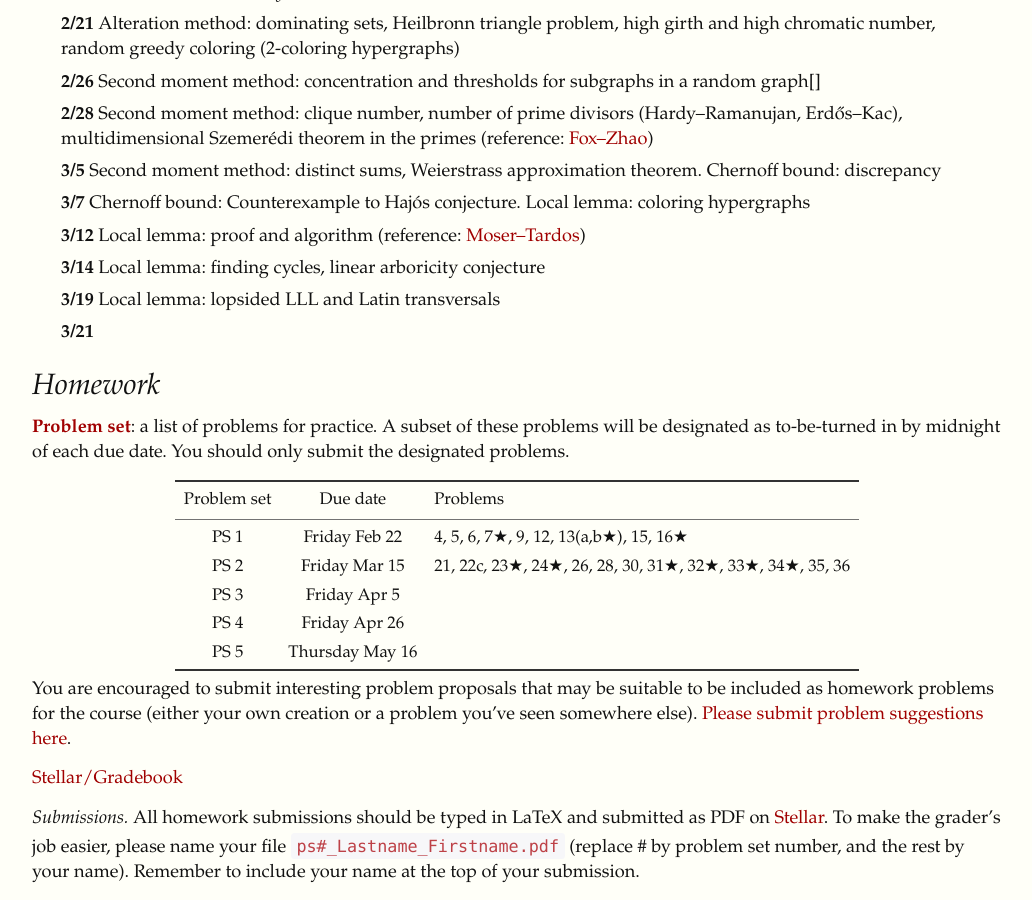
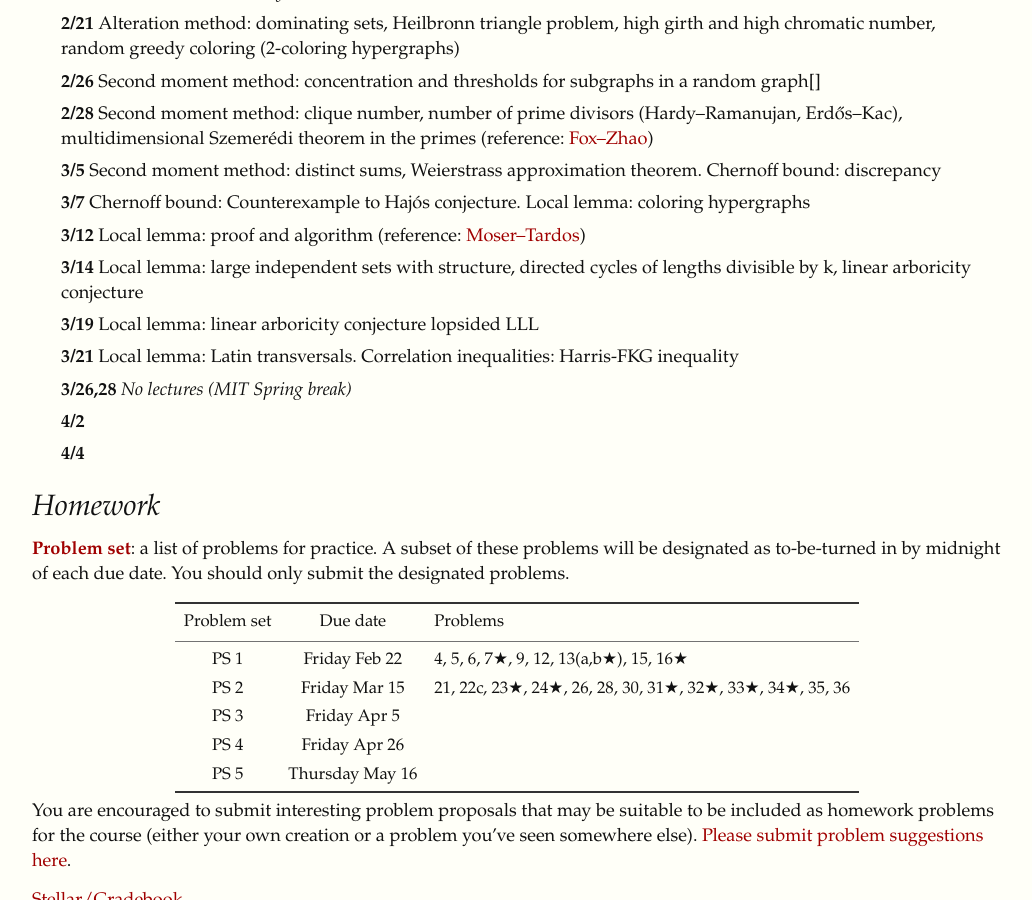
Before and after one commit to yufeizhao/yufeizhao.github.io, a Jekyll site: the page built from pm/index.md, in a window 1280 px wide and 900 px high, scrolled down 923 px. Shown: the whole window, without its empty margins (123-1155 px from the left). Built offline with Jekyll 4.4.1, drawn with Linux system fonts in a browser that asks for light colours; nearby versions of some CDN libraries; formulas are drawn with MathJax 3.

Commit message:
syllabus

```diff
--- a/pm/index.md
+++ b/pm/index.md
@@ -40,9 +40,12 @@ A graduate-level introduction to the probabilistic method, a fundamental and pow
 - **3/5** Second moment method: distinct sums, Weierstrass approximation theorem. Chernoff bound: discrepancy
 - **3/7** Chernoff bound: Counterexample to Hajós conjecture. Local lemma: coloring hypergraphs
 - **3/12** Local lemma: proof and algorithm (reference: [Moser--Tardos](https://arxiv.org/abs/0903.0544))
-- **3/14** Local lemma: finding cycles, linear arboricity conjecture
-- **3/19** Local lemma: lopsided LLL and Latin transversals
-- **3/21**
+- **3/14** Local lemma: large independent sets with structure, directed cycles of lengths divisible by k, linear arboricity conjecture
+- **3/19** Local lemma: linear arboricity conjecture lopsided LLL
+- **3/21** Local lemma: Latin transversals. Correlation inequalities: Harris-FKG inequality
+- **3/26,28** _No lectures (MIT Spring break)_
+- **4/2**
+- **4/4**
 
 ## Homework
 
```
